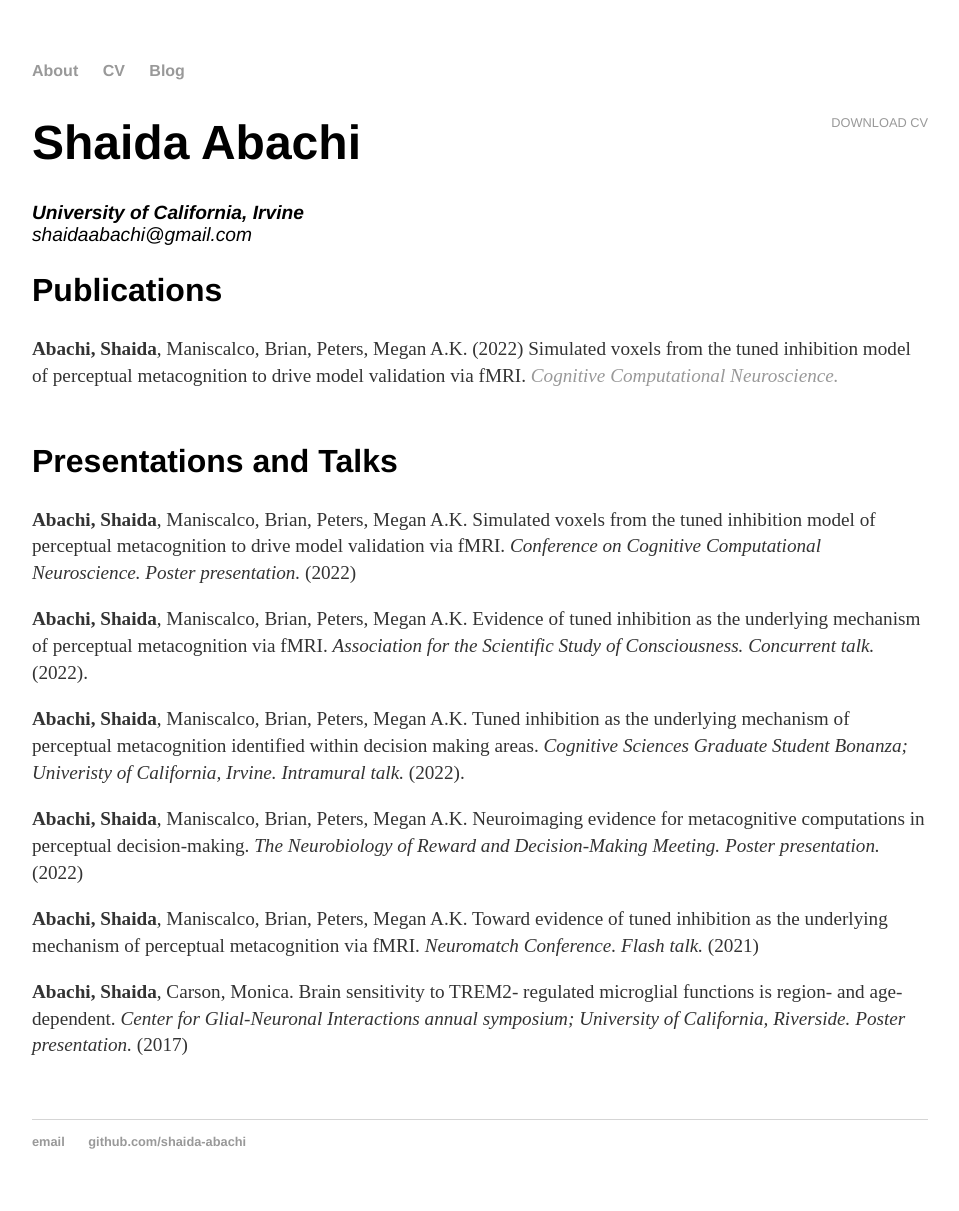
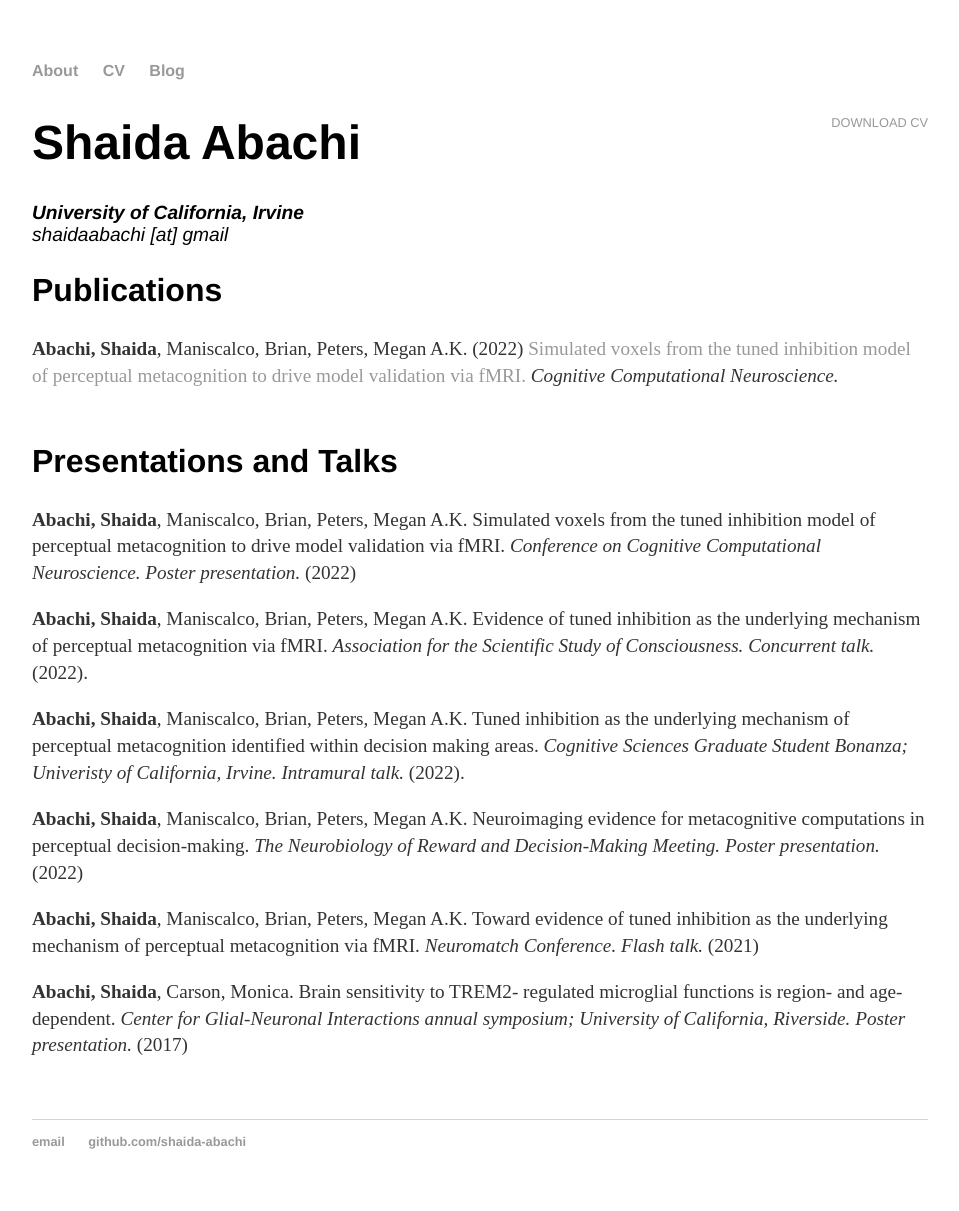
Before and after one commit to shaida-abachi/shaida-abachi.github.io, a Jekyll site: the page built from cv/index.html, in a window 1280 px wide. Shown: the whole page, without its empty margins (160-1119 px from the left). Built offline with Jekyll 4.4.1, drawn with Linux system fonts in a browser that asks for light colours.

Commit message:
Update index.html

```diff
--- a/cv/index.html
+++ b/cv/index.html
@@ -8,11 +8,11 @@ title: CV of Shaida Abachi
 					<h1>Shaida Abachi</h1>
 					<address>
 					<strong>University of California, Irvine</strong><br>
-					<span class="obfuscate">shaidaabachi@gmail.com</span>
+					<span class="obfuscate">shaidaabachi [at] gmail</span>
 					</address>
 
 					<h2>Publications</h2>
-					<p><strong>Abachi, Shaida</strong>, Maniscalco, Brian, Peters, Megan A.K. (2022) Simulated voxels from the tuned inhibition model of perceptual metacognition to drive model validation via fMRI. <a href="https://2022.ccneuro.org/Papers/Uploads/Proposals/PaperNum/1143/20220602043058_756443_1143.pdf"><em>Cognitive Computational Neuroscience.</em></a><br>
+					<p><strong>Abachi, Shaida</strong>, Maniscalco, Brian, Peters, Megan A.K. (2022) <a href="https://2022.ccneuro.org/Papers/Uploads/Proposals/PaperNum/1143/20220602043058_756443_1143.pdf">Simulated voxels from the tuned inhibition model of perceptual metacognition to drive model validation via fMRI.</a> <em>Cognitive Computational Neuroscience.</em><br>
 						<br>
 					<h2>Presentations and Talks</h2>
 
```
